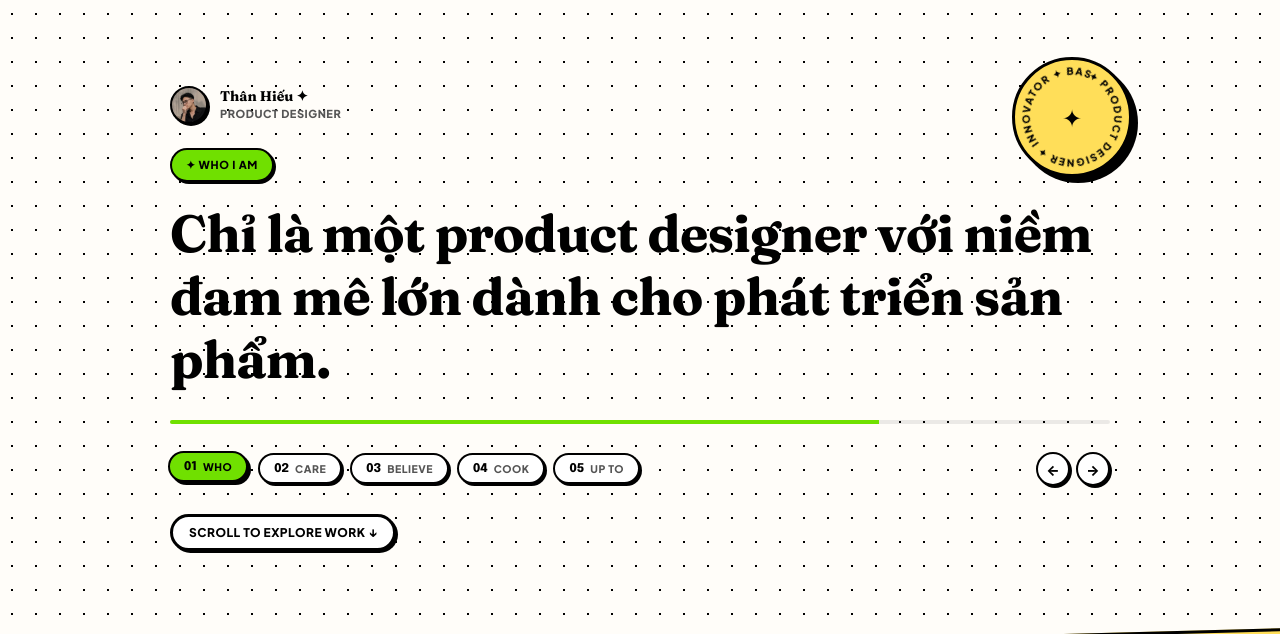
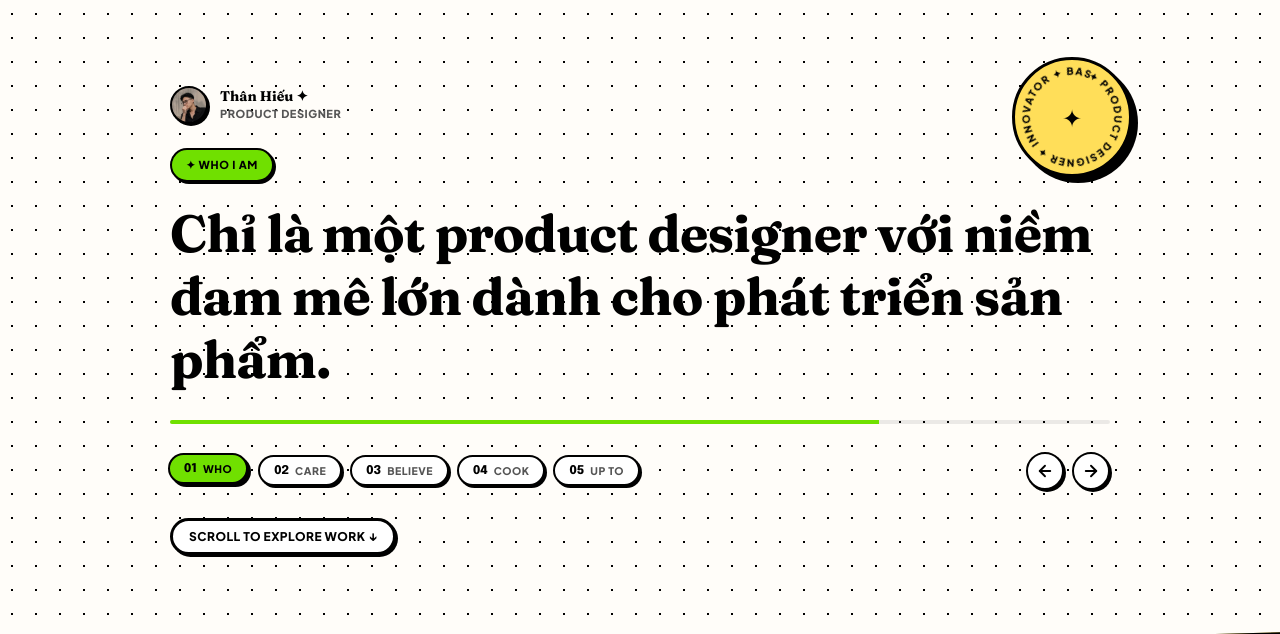
Before and after one commit to Kagerzzz/Portfolio, a website: page index.html in a window 1280 px wide. Shown: the part 94-728 px from the top of the page. Drawn offline with Linux system fonts and the light colour scheme; no server answers.

Commit message:
style(hero): replace plain unicode arrows with custom neubrutalist vector icons and hover micro-interactions

```diff
--- a/css/style.css
+++ b/css/style.css
@@ -595,12 +595,12 @@ button {
 .hero-nav-arrows {
   display: flex;
   align-items: center;
-  gap: 6px;
+  gap: 8px;
 }
 
 .hero-arrow-btn {
-  width: 34px;
-  height: 34px;
+  width: 38px;
+  height: 38px;
   border-radius: var(--radius-pill);
   border: 2px solid var(--border-color);
   background: var(--bg-card);
@@ -608,18 +608,30 @@ button {
   display: flex;
   align-items: center;
   justify-content: center;
-  font-weight: 800;
-  font-size: 14px;
   box-shadow: 2px 2px 0px var(--border-color);
   transition: var(--spring-transition);
   cursor: pointer;
+  padding: 0;
+}
+
+.hero-arrow-btn svg {
+  display: block;
+  transition: transform 0.2s cubic-bezier(0.2, 0.8, 0.2, 1);
 }
 
 .hero-arrow-btn:hover {
   background: var(--neo-yellow);
   color: #000000;
-  transform: translate(-1.5px, -1.5px);
-  box-shadow: 3px 3px 0px var(--border-color);
+  transform: translate(-2px, -2px);
+  box-shadow: 3.5px 3.5px 0px var(--border-color);
+}
+
+#hero-prev-btn:hover svg {
+  transform: translateX(-2px);
+}
+
+#hero-next-btn:hover svg {
+  transform: translateX(2px);
 }
 
 .hero-arrow-btn:active {
--- a/index.html
+++ b/index.html
@@ -119,8 +119,18 @@
               </button>
             </div>
             <div class="hero-nav-arrows">
-              <button id="hero-prev-btn" class="hero-arrow-btn" aria-label="Previous Perspective" title="Câu trước">←</button>
-              <button id="hero-next-btn" class="hero-arrow-btn" aria-label="Next Perspective" title="Câu kế tiếp">→</button>
+              <button id="hero-prev-btn" class="hero-arrow-btn" aria-label="Previous Perspective" title="Câu trước">
+                <svg width="18" height="18" viewBox="0 0 24 24" fill="none" stroke="currentColor" stroke-width="2.5" stroke-linecap="round" stroke-linejoin="round">
+                  <line x1="19" y1="12" x2="5" y2="12"></line>
+                  <polyline points="12 19 5 12 12 5"></polyline>
+                </svg>
+              </button>
+              <button id="hero-next-btn" class="hero-arrow-btn" aria-label="Next Perspective" title="Câu kế tiếp">
+                <svg width="18" height="18" viewBox="0 0 24 24" fill="none" stroke="currentColor" stroke-width="2.5" stroke-linecap="round" stroke-linejoin="round">
+                  <line x1="5" y1="12" x2="19" y2="12"></line>
+                  <polyline points="12 5 19 12 12 19"></polyline>
+                </svg>
+              </button>
             </div>
           </div>
         </div>
```
